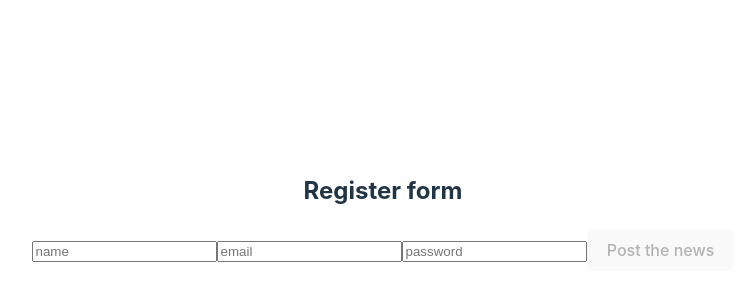
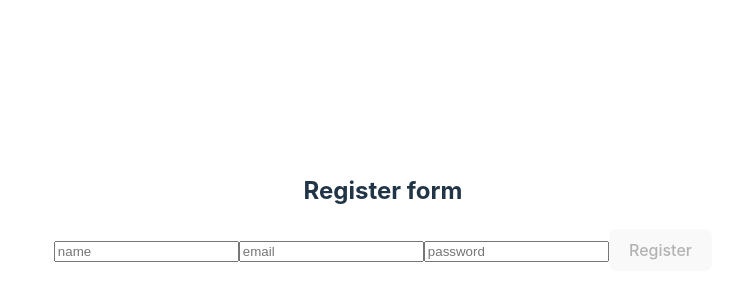
Before and after one commit to Gen639/1r-proyecto-ecommerce-fullstack, a React (Vite) app in the folder ecommerce-frontend/: page / in a window 1280 px wide. Shown: the part 180-480 px from the top of the page, without its empty margins (257-1002 px from the left). Built offline with nearby package versions, Linux system fonts and the light colour scheme.

Commit message:
Changed the button text to Register

```diff
--- a/ecommerce-frontend/src/assets/components/Register/Register.jsx
+++ b/ecommerce-frontend/src/assets/components/Register/Register.jsx
@@ -72,7 +72,7 @@ const Register = () => {
           onChange={handleInputChange}
         />
         <button type="submit" disabled={btnDisabled}>
-          Post the news
+          Register
         </button>
         <p>{message}</p>
       </form>
```
